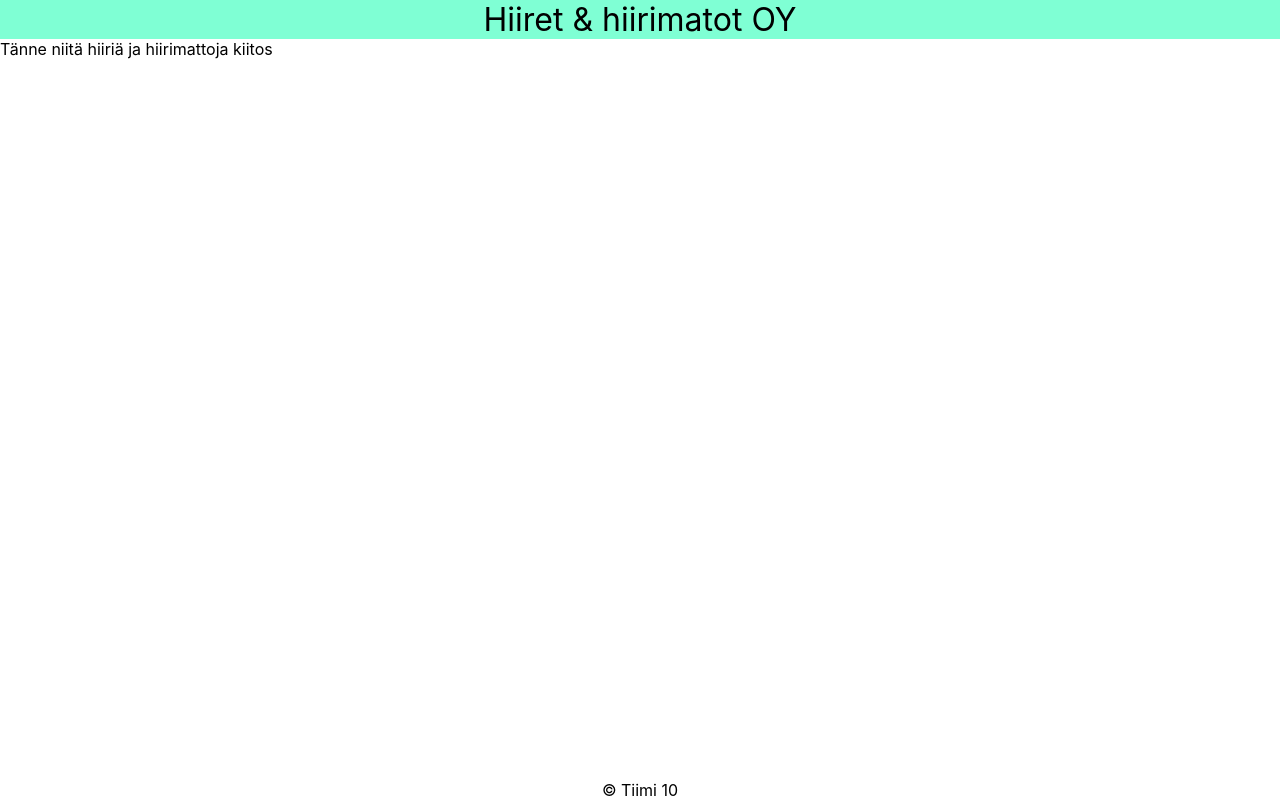
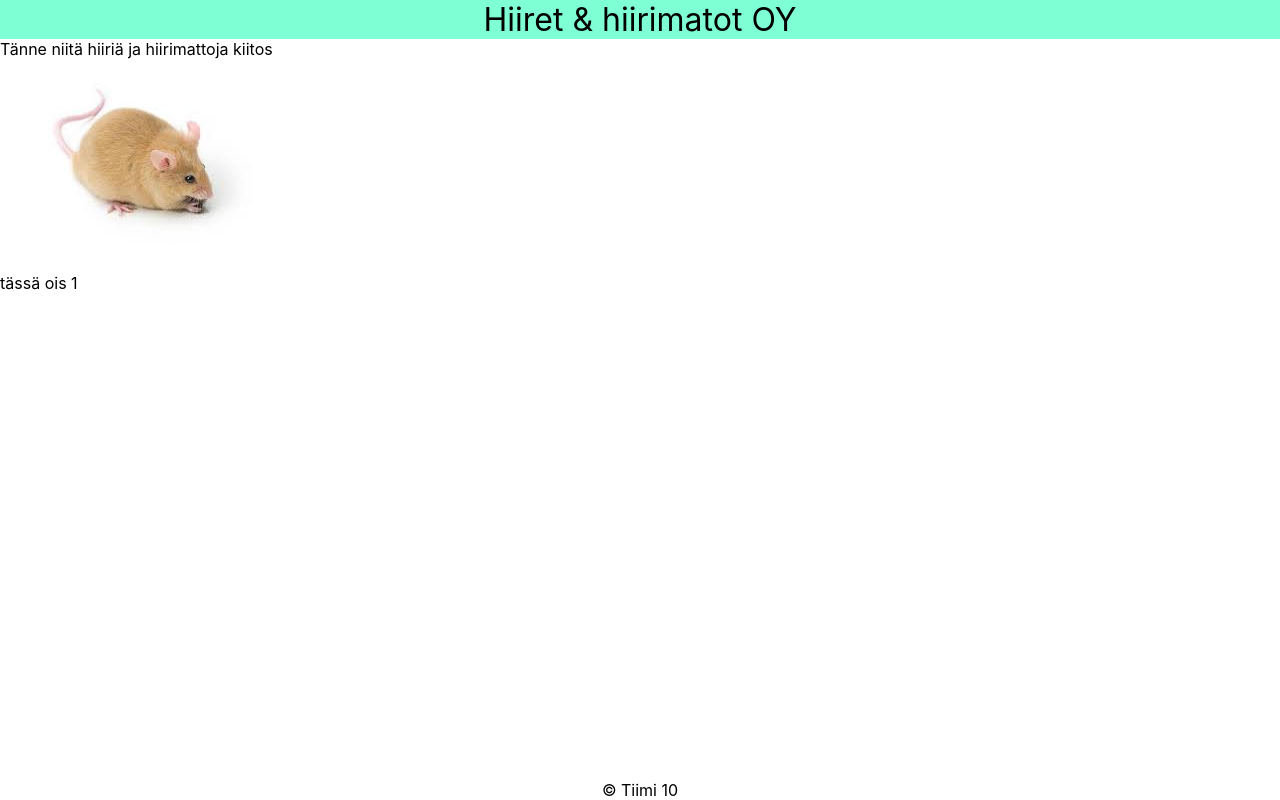
Before and after one commit to tonimatias/verkkokauppa-projekti, a React (Create React App) app: page / in a window 1280 px wide. Built offline with nearby package versions, Linux system fonts and the light colour scheme.

Commit message:
kuva testi

```diff
--- a/src/App.js
+++ b/src/App.js
@@ -7,6 +7,10 @@ function App() {
     <div id='container'>
       <header>Hiiret & hiirimatot OY</header>
       <div>Tänne niitä hiiriä ja hiirimattoja kiitos</div>
+      <div>
+      <img src="../hiiri.jpg" alt="" />
+      <p>tässä ois 1</p>
+      </div>
       <footer>&copy; Tiimi 10</footer>
     </div>
   );
```
Also changed, not shown: public/hiiri.jpg (added).
